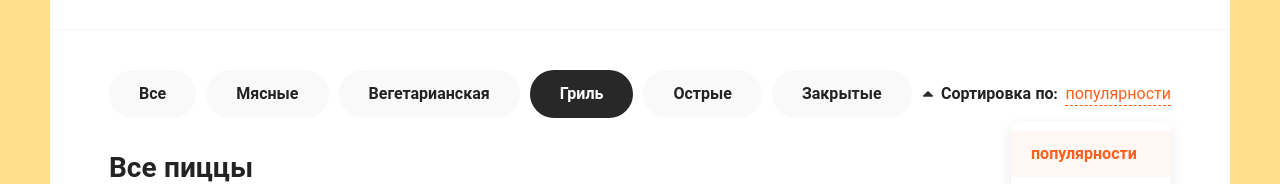
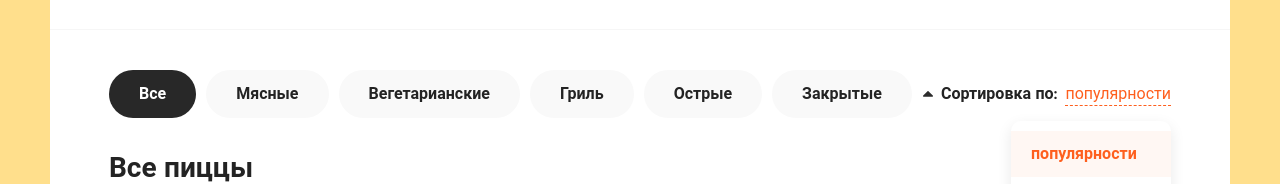
Before and after one commit to sovetovm/react-pizza, a React (Create React App) app: page / in a window 1280 px wide. Shown: the part 155-339 px from the top of the page. Built offline with nearby package versions, Linux system fonts and the light colour scheme.

Commit message:
Сделал рендер списка категорий

```diff
--- a/src/components/Categories.jsx
+++ b/src/components/Categories.jsx
@@ -1,7 +1,10 @@
 import { useState } from 'react';
 
 export default function Categories() {
-  const [activeIndex, setActiveIndex] = useState(3);
+  const [activeIndex, setActiveIndex] = useState(0);
+
+  const categories = ['Все', 'Мясные', 'Вегетарианские', 'Гриль', 'Острые', 'Закрытые'];
+
   const onClickCategory = (index) => {
     setActiveIndex(index);
   };
@@ -9,24 +12,13 @@ export default function Categories() {
   return (
     <div className="categories">
       <ul>
-        <li className={activeIndex === 0 ? 'active' : ''} onClick={() => onClickCategory(0)}>
-          Все
-        </li>
-        <li className={activeIndex === 1 ? 'active' : ''} onClick={() => onClickCategory(1)}>
-          Мясные
-        </li>
-        <li className={activeIndex === 2 ? 'active' : ''} onClick={() => onClickCategory(2)}>
-          Вегетарианская
-        </li>
-        <li className={activeIndex === 3 ? 'active' : ''} onClick={() => onClickCategory(3)}>
-          Гриль
-        </li>
-        <li className={activeIndex === 4 ? 'active' : ''} onClick={() => onClickCategory(4)}>
-          Острые
-        </li>
-        <li className={activeIndex === 5 ? 'active' : ''} onClick={() => onClickCategory(5)}>
-          Закрытые
-        </li>
+        {categories.map((value, index) => (
+          <li
+            className={activeIndex === index ? 'active' : ''}
+            onClick={() => onClickCategory(index)}>
+            {value}
+          </li>
+        ))}
       </ul>
     </div>
   );
```
